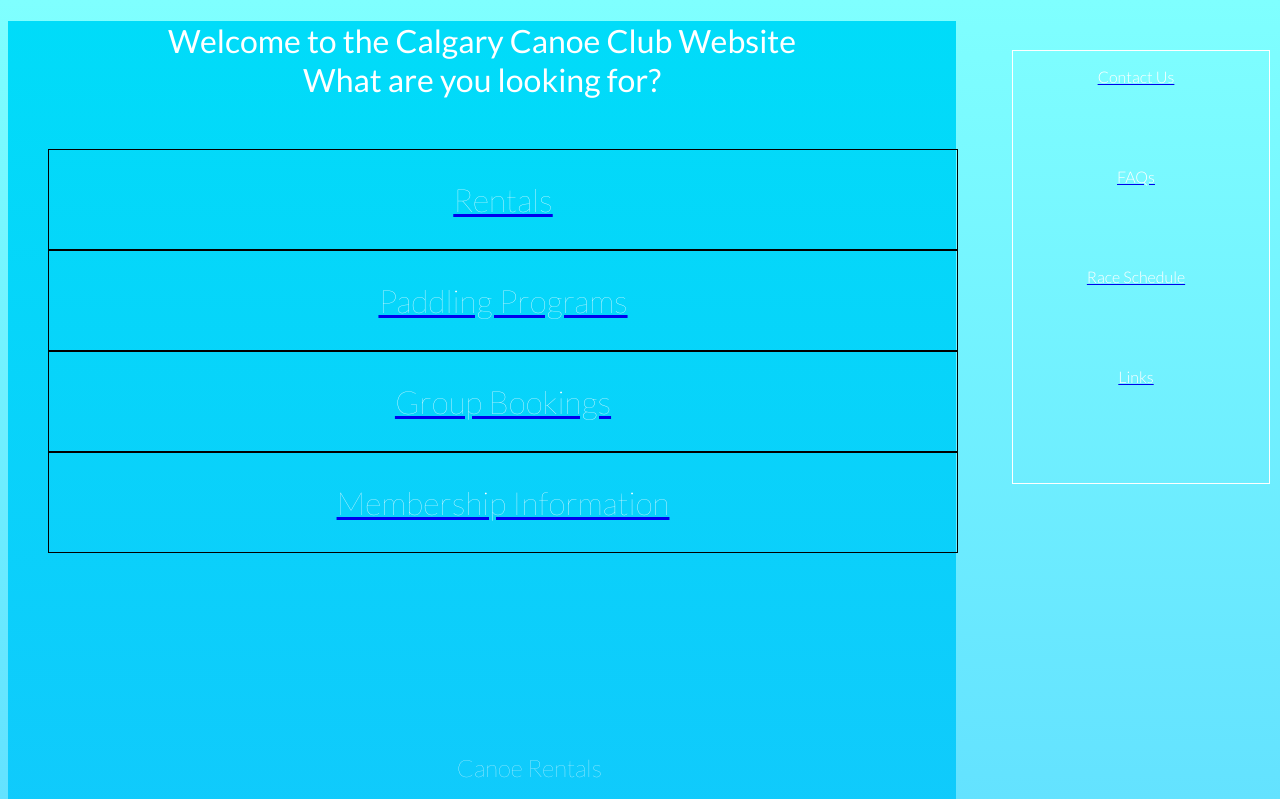
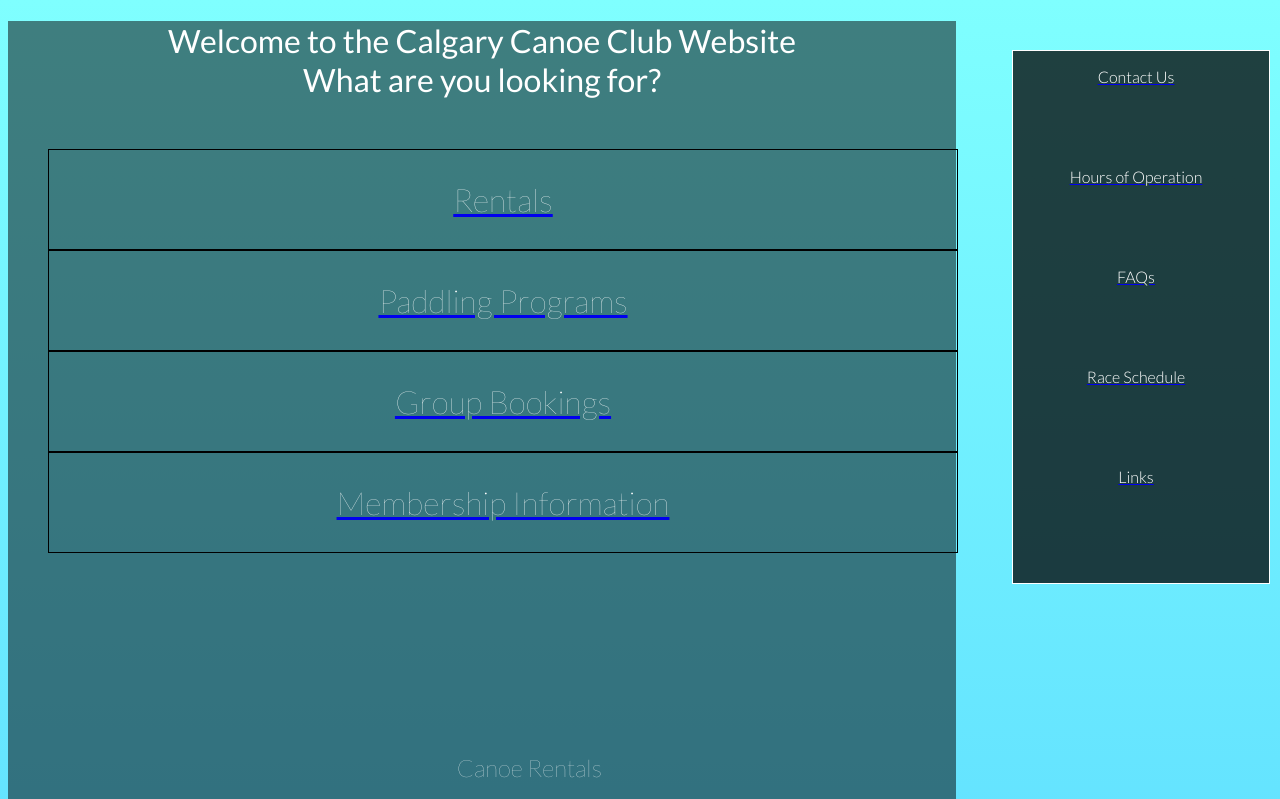
Before and after one commit to maxhkoenig/ccc, a plain HTML site: page index.html in a window 1280 px wide. Shown: the top 799 px of the page. Drawn offline with Linux system fonts and the light colour scheme.

Commit message:
Changed colors around
Made text easier to read-darker theme

```diff
--- a/index.html
+++ b/index.html
@@ -322,7 +322,21 @@ All guests must check in at the boat bay office and fill in a waiver form.<br><b
 Please see the ‘outrigger canoeing’ page for full program and registration information. /*Put Link in here */
     </p>
 
+    <p><strong>Intro to Masters Sprint Canoe/Kayak Program:</strong></p>
+    <p>
+    Coached sessions run Monday and Wednesday evenings 6:15-8pm. Sprint kayak/canoe paddling is a competitive based program. In 2014 we plan to set up a number of team crews for the Masters Nationals in Regina.<br><br>
 
+This sport is not like anything you have ever tried. Please watch this video to make sure you know what you are in for. <a id="link" href="http://www.youtube.com/watch?v=Y-hagHMosHs">http://www.youtube.com/watch?v=Y-hagHMosHs</a><br><br>
+
+<strong> Caution: This is a sport where you will get WET.
+**Please note practices are weather permitting.</strong><br><br>
+
+We will run Drop-in sessions every other Monday for adults interested in trying out sprint paddling. Please email us to sign up for the next session.<br><br>
+
+<strong> **There is a $5 donation per session to try it out. You may try it out two times before joining the program.</strong><br><br>
+
+Please see the ‘masters sprint canoe/kayaking’ page for full program information. /* Put Link in here */
+    </p>
 
     </div>
     </div>
@@ -330,6 +344,7 @@ Please see the ‘outrigger canoeing’ page for full program and registration i
 
      <ul>
      <div><a href="#cu"><li>Contact Us</li></a></div>
+      <div><a href="#hoo"><li>Hours of Operation</li></a></div>
       <div><a href="#faq"><li>FAQs</li></a></div>
       <div><a href="#rs"><li>Race Schedule</li></a></div>
       <div><a href="#li"><li>Links</li></a></div>
--- a/stylesheet.css
+++ b/stylesheet.css
@@ -12,15 +12,8 @@ filter: progid:DXImageTransform.Microsoft.gradient( startColorstr='#7fffff', end
 
 #body {
 	margin-right: 25%;
-	background: #00dcf9; /* Old browsers */
-background: -moz-linear-gradient(top,  #00dcf9 0%, #23b5ff 28%, #11afff 40%, #42c0ff 41%, #26b6ff 41%, #11afff 51%, #11afff 57%, #1696ff 78%, #0543ff 100%); /* FF3.6+ */
-background: -webkit-gradient(linear, left top, left bottom, color-stop(0%,#00dcf9), color-stop(28%,#23b5ff), color-stop(40%,#11afff), color-stop(41%,#42c0ff), color-stop(41%,#26b6ff), color-stop(51%,#11afff), color-stop(57%,#11afff), color-stop(78%,#1696ff), color-stop(100%,#0543ff)); /* Chrome,Safari4+ */
-background: -webkit-linear-gradient(top,  #00dcf9 0%,#23b5ff 28%,#11afff 40%,#42c0ff 41%,#26b6ff 41%,#11afff 51%,#11afff 57%,#1696ff 78%,#0543ff 100%); /* Chrome10+,Safari5.1+ */
-background: -o-linear-gradient(top,  #00dcf9 0%,#23b5ff 28%,#11afff 40%,#42c0ff 41%,#26b6ff 41%,#11afff 51%,#11afff 57%,#1696ff 78%,#0543ff 100%); /* Opera 11.10+ */
-background: -ms-linear-gradient(top,  #00dcf9 0%,#23b5ff 28%,#11afff 40%,#42c0ff 41%,#26b6ff 41%,#11afff 51%,#11afff 57%,#1696ff 78%,#0543ff 100%); /* IE10+ */
-background: linear-gradient(to bottom,  #00dcf9 0%,#23b5ff 28%,#11afff 40%,#42c0ff 41%,#26b6ff 41%,#11afff 51%,#11afff 57%,#1696ff 78%,#0543ff 100%); /* W3C */
-filter: progid:DXImageTransform.Microsoft.gradient( startColorstr='#00dcf9', endColorstr='#0543ff',GradientType=0 ); /* IE6-9 */
-
+background-color: rgba(0,0,0,0.50);
+padding-bottom: 30px;
 }
 
 #link {
@@ -109,7 +102,7 @@ th {
 
 #ltab{
 	float: left;
-
+	background-color: rgba(0,0,0,0.75);
 	text-align: center;
 
 	}
```
